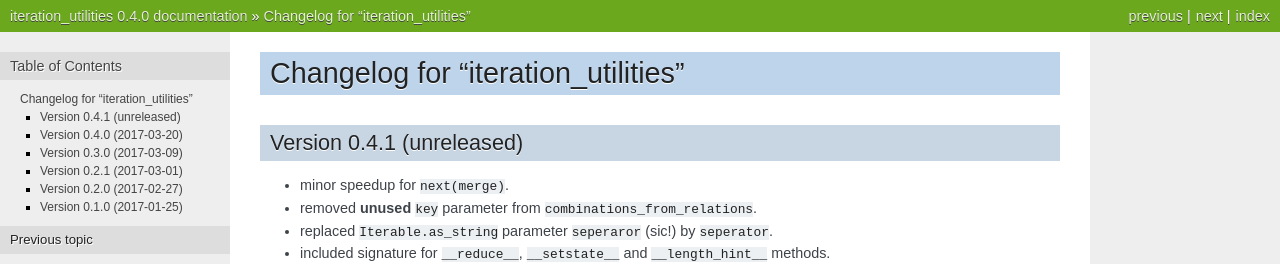
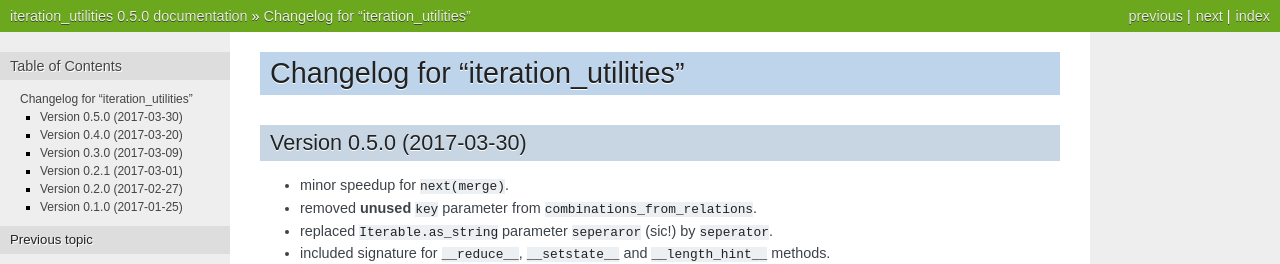
Before and after one commit to MSeifert04/iteration_utilities, a Sphinx documentation site: the page built from docs/CHANGES.rst, in a window 1280 px wide. Shown: the top 264 px of the page. Built offline with Sphinx 7.4.7, drawn with Linux system fonts in a browser that asks for light colours; some of the changed text lies outside the part shown.

Commit message:
bump to 0.5.0

```diff
--- a/docs/CHANGES.rst
+++ b/docs/CHANGES.rst
@@ -2,7 +2,7 @@ Changelog for "iteration_utilities"
 -----------------------------------
 
 
-Version 0.4.1 (unreleased)
+Version 0.5.0 (2017-03-30)
 ^^^^^^^^^^^^^^^^^^^^^^^^^^
 
 - minor speedup for ``next(merge)``.
--- a/iteration_utilities/__init__.py
+++ b/iteration_utilities/__init__.py
@@ -4,4 +4,4 @@ from ._recipes import *
 from ._helpers import *
 from .core import *
 
-__version__ = '0.4.0'
+__version__ = '0.5.0'
```
